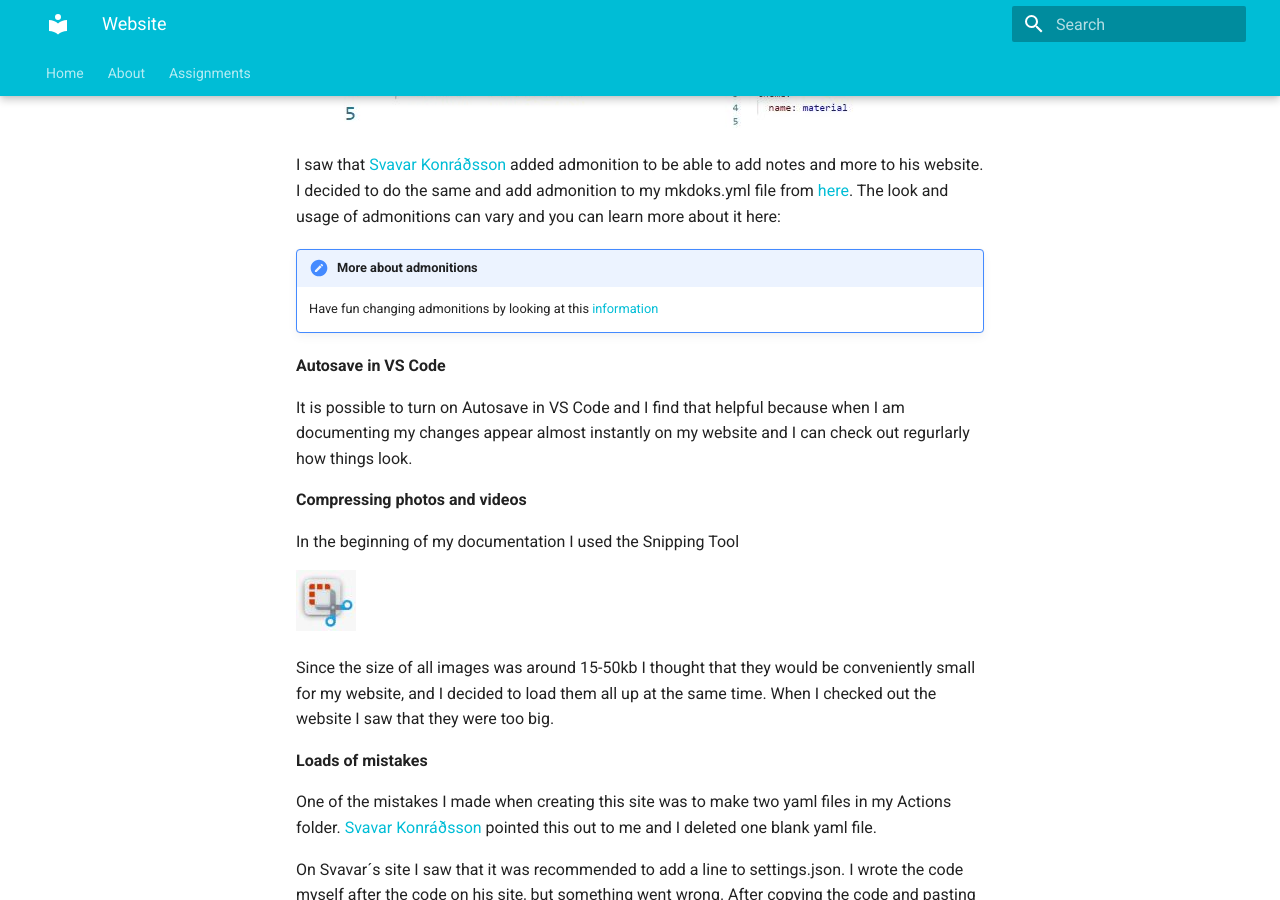
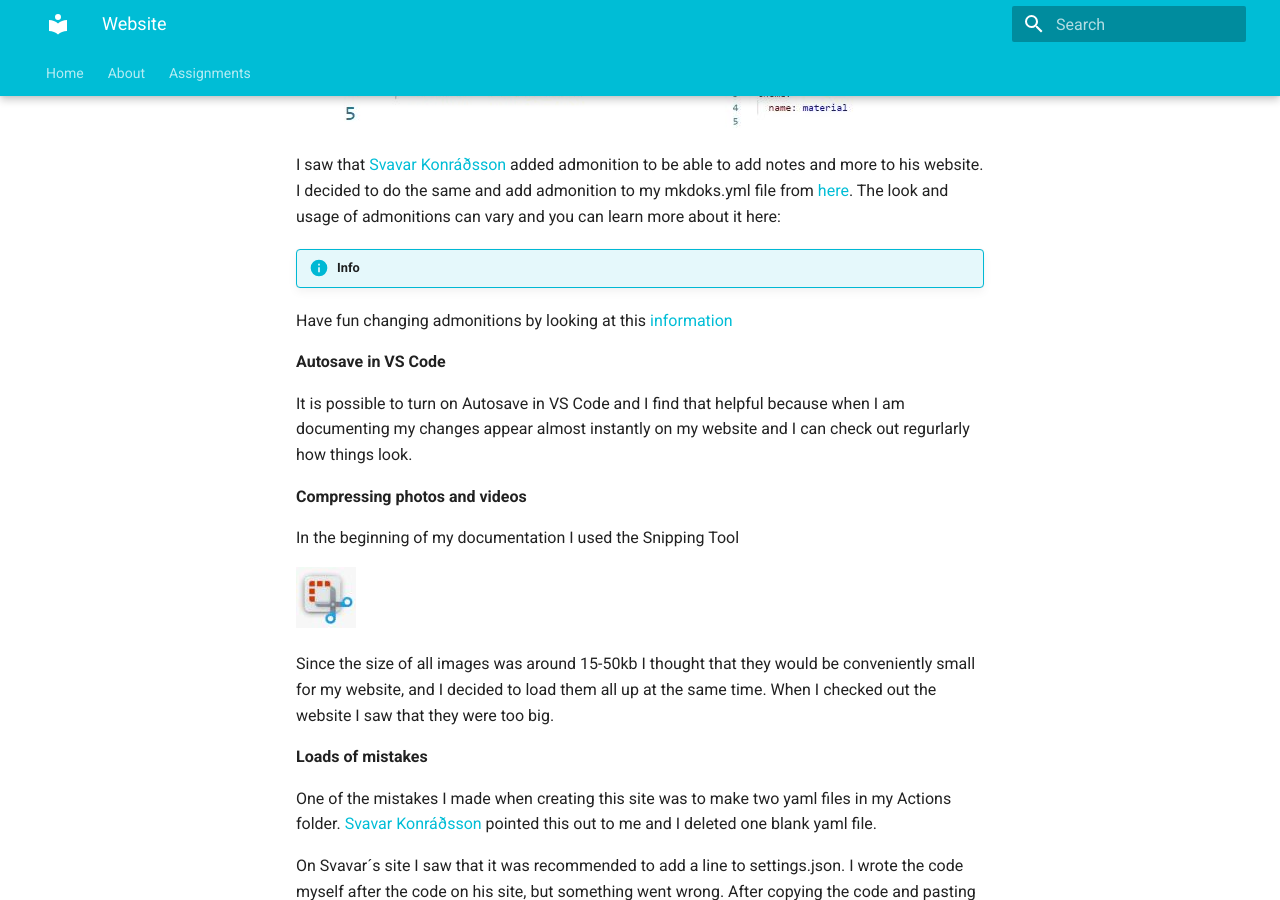
Before and after one commit to OlofH2/Before-Fab-Academy, an MkDocs documentation site: the page built from docs/Website.md, in a window 1280 px wide and 900 px high, scrolled down 1275 px. Built offline with MkDocs 1.6.1 and Material for MkDocs 9.7.7, drawn with Linux system fonts in a browser that asks for light colours.

Commit message:
Info about admonitions

```diff
--- a/docs/Website.md
+++ b/docs/Website.md
@@ -28,8 +28,8 @@ To set up Material for docs I installed a Python package by copying and pasting
 
 I saw that [Svavar Konráðsson](https://fabacademy.org/2023/labs/isafjordur/students/svavar-konradsson/index.html) added admonition to be able to add notes and more to his website. I decided to do the same and add admonition to my mkdoks.yml file from [here](https://squidfunk.github.io/mkdocs-material/reference/admonitions/). The look and usage of admonitions can vary and you can learn more about it here:
 
-!!!Note "More about admonitions"
-    Have fun changing admonitions by looking at this [information](https://squidfunk.github.io/mkdocs-material/reference/admonitions/)
+!!!Info
+  Have fun changing admonitions by looking at this [information](https://squidfunk.github.io/mkdocs-material/reference/admonitions/)
 
 
 
```
